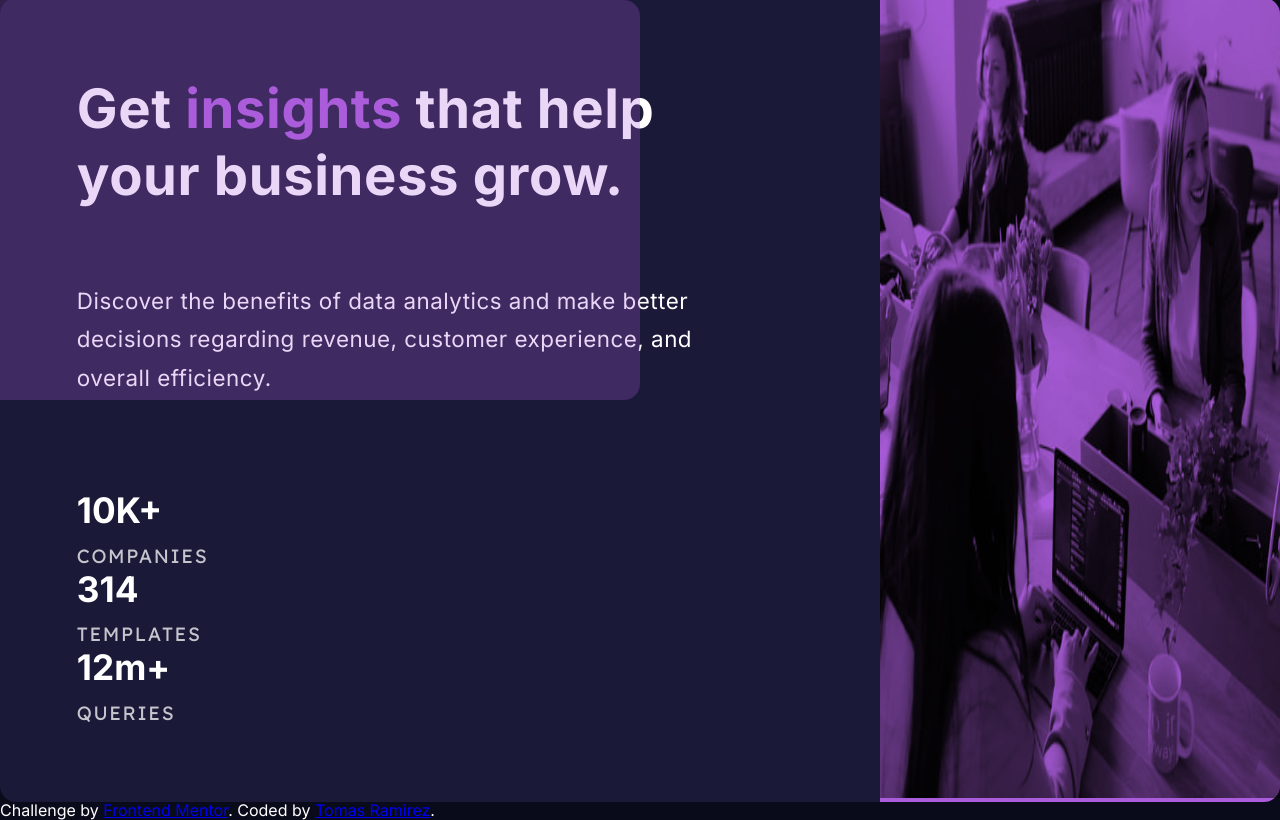
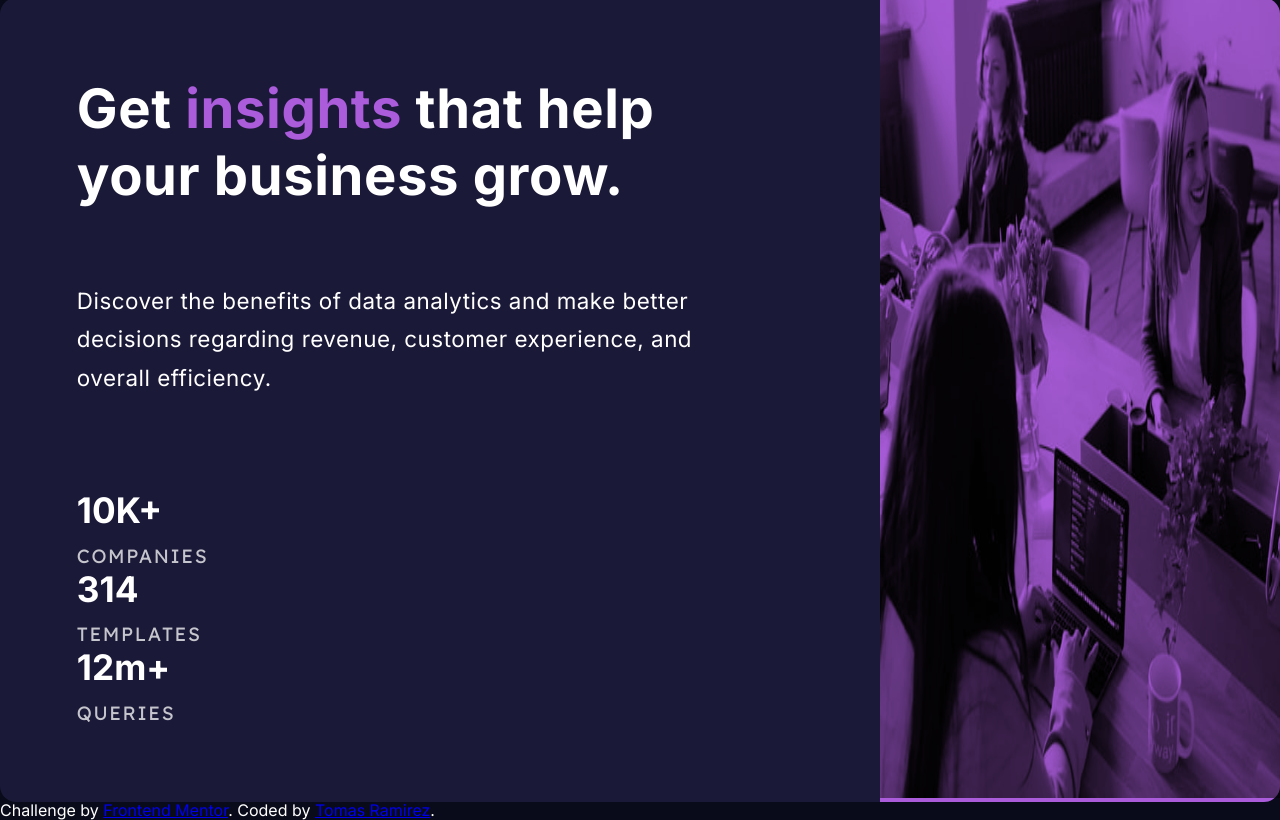
Before and after one commit to tramirez30/stats-preview-card-component, a website: page index.html in a window 1280 px wide. Drawn offline with Linux system fonts and the light colour scheme.

Commit message:
Updating styling

```diff
--- a/SCSS/_card.scss
+++ b/SCSS/_card.scss
@@ -87,13 +87,13 @@ img {
     display: none;
 }
 
-.pink{
-    background-color: $accent;
-    height: 50%;
-    width: 50%;
-    position: absolute;
-    top: 0;
-    left: 0;
-    opacity: 0.25;
-    border-radius: 0 1rem 1rem 0;
-}
+// .pink{
+//     background-color: $accent;
+//     height: 50%;
+//     width: 50%;
+//     position: absolute;
+//     top: 0;
+//     left: 0;
+//     opacity: 0.25;
+//     border-radius: 0 1rem 1rem 0;
+// }
```
Also changed, not shown: SCSS/main.css, 1 other file.
